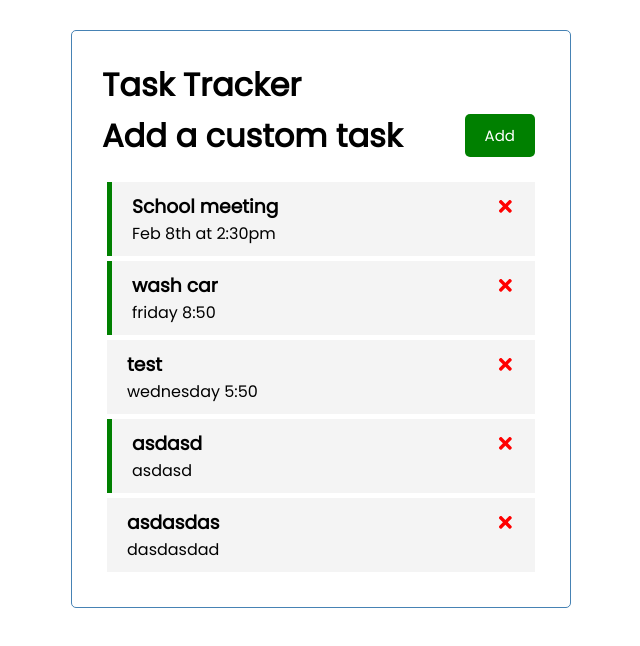
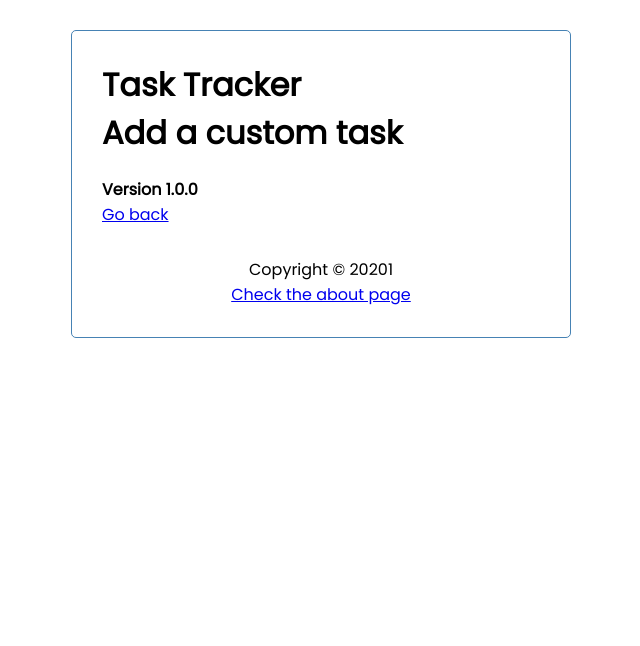
Before and after one commit to Ibrahnab/react-task-tracker, a React (Create React App) app: page /about in a window 1280 px wide. Shown: the top 646 px of the page, without its empty margins (319-959 px from the left). Built offline with nearby package versions, Linux system fonts and the light colour scheme; data requests are answered from the project's data file.

Commit message:
added routing and finished exercise

```diff
--- a/db.json
+++ b/db.json
@@ -19,16 +19,10 @@
       "id": 4
     },
     {
-      "text": "asdasd",
-      "day": "asdasd",
+      "text": "aasdasd",
+      "day": "asdasdad",
       "reminder": true,
-      "id": 5
-    },
-    {
-      "text": "asdasdas",
-      "day": "dasdasdad",
-      "reminder": false,
-      "id": 6
+      "id": 8
     }
   ]
 }
--- a/package.json
+++ b/package.json
@@ -10,6 +10,7 @@
     "react": "^17.0.2",
     "react-dom": "^17.0.2",
     "react-icons": "^4.2.0",
+    "react-router-dom": "^5.3.0",
     "react-scripts": "4.0.3",
     "web-vitals": "^1.1.2"
   },
--- a/src/App.js
+++ b/src/App.js
@@ -3,6 +3,9 @@ import {useState, useEffect} from 'react'
 import Header from './components/Header'
 import Tasks from './components/Tasks'
 import AddTask from './components/AddTask'
+import Footer from './components/Footer'
+import About from './components/About'
+import {BrowserRouter as Router, Route} from 'react-router-dom'
 
 function App() {
 
@@ -89,16 +92,34 @@ function App() {
 
   //Application structure is defined here!
   return (
+
+    <Router>
       <div className='container'>
           <h1> Task Tracker</h1>
+
            <Header onAdd={()=> setShowAddTask(!showAddTask)} showAdd={showAddTask}/>
+{/*
+          {showAddTask && <AddTask onAdd={addTask} />}
+
+          {tasks.length > 0 ? <Tasks tasks={tasks}
+          onDelete = {deleteTask}
+          onToggle = {toggleReminder}/> : 'No tasks to show'} */}
+
+          <Route path='/' exact render={(props) => (
+          <>
 
             {showAddTask && <AddTask onAdd={addTask} />}
 
             {tasks.length > 0 ? <Tasks tasks={tasks}
             onDelete = {deleteTask}
             onToggle = {toggleReminder}/> : 'No tasks to show'}
+
+          </>
+          )}/>
+          <Route path='/about' component={About} />
+          <Footer />
         </div>
+    </Router>
   );
 }
 
--- /dev/null
+++ b/src/components/About.js
@@ -0,0 +1,16 @@
+
+//Better way of navigating between pages, instead of using "<a href=>"
+import {Link} from 'react-router-dom'
+
+const About = () => {
+    return(
+        <div>
+            <h4>
+                Version 1.0.0
+            </h4>
+            <Link to='/'>Go back</Link>
+        </div>
+    )
+}
+
+export default About
--- /dev/null
+++ b/src/components/Footer.js
@@ -0,0 +1,14 @@
+import {Link} from 'react-router-dom'
+
+const Footer = () => {
+    return(
+        <footer>
+            <p>
+                Copyright &copy; 20201
+            </p>
+            <Link to='/about'>Check the about page</Link>
+        </footer>
+    )
+}
+
+export default Footer
--- a/src/components/Header.js
+++ b/src/components/Header.js
@@ -1,8 +1,10 @@
 
 import PropTypes from 'prop-types'
 import Button from './Button'
+import {useLocation} from 'react-router-dom'
 
 const Header = ({title, onAdd, showAdd}) => {
+  const location = useLocation()
 
   // const onClick = () => {
   //   console.log('click')
@@ -10,7 +12,9 @@ const Header = ({title, onAdd, showAdd}) => {
   return (
     <header className='header'>
       <h1>{title}</h1>
-      <Button  color={showAdd ? 'red' : 'green'} text={showAdd ? 'Close' : 'Add'} onClick = {onAdd}/>
+      {location.pathname === '/' && (<Button  color={showAdd ? 'red' : 'green'}
+       text={showAdd ? 'Close' : 'Add'}
+        onClick = {onAdd}/>)}
     </header>
 
   )
```
Also changed, not shown: 1 other file (tests, documents, lock files or other folders). Lines whose indentation alone changed are shown as unchanged.
